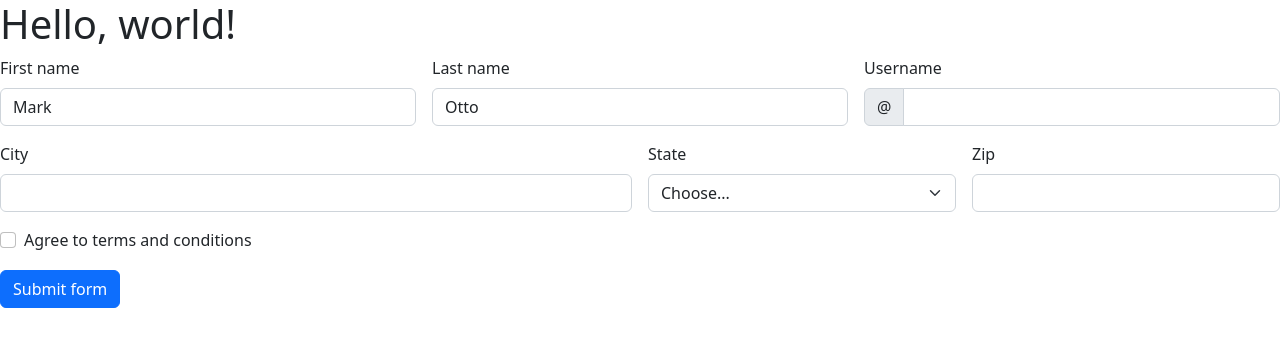
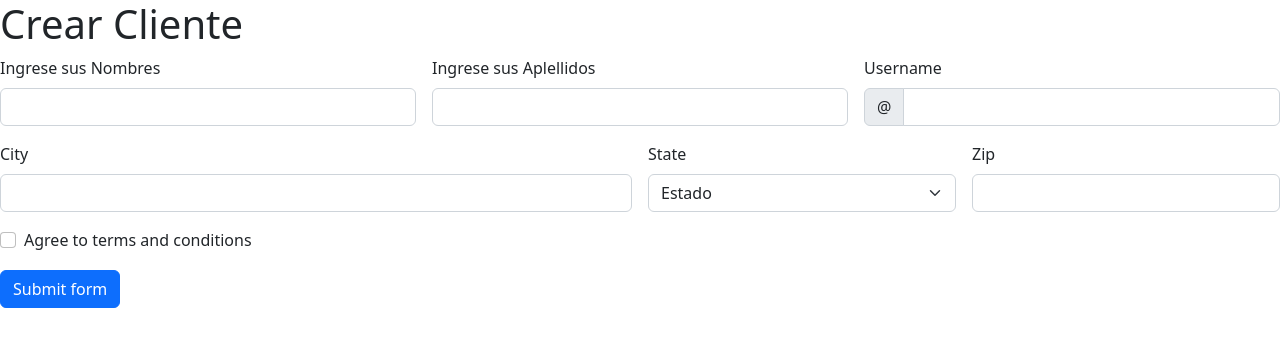
Before and after one commit to Nando1999/pruebaWeb, a Flask app: template template/idex.html in a window 1280 px wide. Shown: the top 347 px of the page. Run offline with Flask 2, Linux system fonts and the light colour scheme; the template is opened without the code that fills it, so the values that code supplies are empty.

Commit message:
comiit del estado cliente

```diff
--- a/template/idex.html
+++ b/template/idex.html
@@ -7,20 +7,20 @@
     <link href="https://cdn.jsdelivr.net/npm/bootstrap@5.2.0-beta1/dist/css/bootstrap.min.css" rel="stylesheet" integrity="sha384-0evHe/X+R7YkIZDRvuzKMRqM+OrBnVFBL6DOitfPri4tjfHxaWutUpFmBp4vmVor" crossorigin="anonymous">
   </head>
   <body>
-    <h1>Hello, world!</h1>
+    <h1>Crear Cliente </h1>
     <script src="https://cdn.jsdelivr.net/npm/bootstrap@5.2.0-beta1/dist/js/bootstrap.bundle.min.js" integrity="sha384-pprn3073KE6tl6bjs2QrFaJGz5/SUsLqktiwsUTF55Jfv3qYSDhgCecCxMW52nD2" crossorigin="anonymous"></script>
     <body>
         <form class="row g-3 needs-validation" novalidate>
             <div class="col-md-4">
-              <label for="validationCustom01" class="form-label">First name</label>
-              <input type="text" class="form-control" id="validationCustom01" value="Mark" required>
+              <label for="validationCustom01" class="form-label">Ingrese sus Nombres</label>
+              <input type="text" class="form-control" id="validationCustom01" value="" required>
               <div class="valid-feedback">
                 Looks good!
               </div>
             </div>
             <div class="col-md-4">
-              <label for="validationCustom02" class="form-label">Last name</label>
-              <input type="text" class="form-control" id="validationCustom02" value="Otto" required>
+              <label for="validationCustom02" class="form-label">Ingrese sus Aplellidos</label>
+              <input type="text" class="form-control" id="validationCustom02" value="" required>
               <div class="valid-feedback">
                 Looks good!
               </div>
@@ -45,8 +45,10 @@
             <div class="col-md-3">
               <label for="validationCustom04" class="form-label">State</label>
               <select class="form-select" id="validationCustom04" required>
-                <option selected disabled value="">Choose...</option>
-                <option>...</option>
+                <option selected disabled value="">Estado</option>
+                <option>Normal</option>
+                <option>Caso</option>
+                <option>Cercano</option>
               </select>
               <div class="invalid-feedback">
                 Please select a valid state.
```
